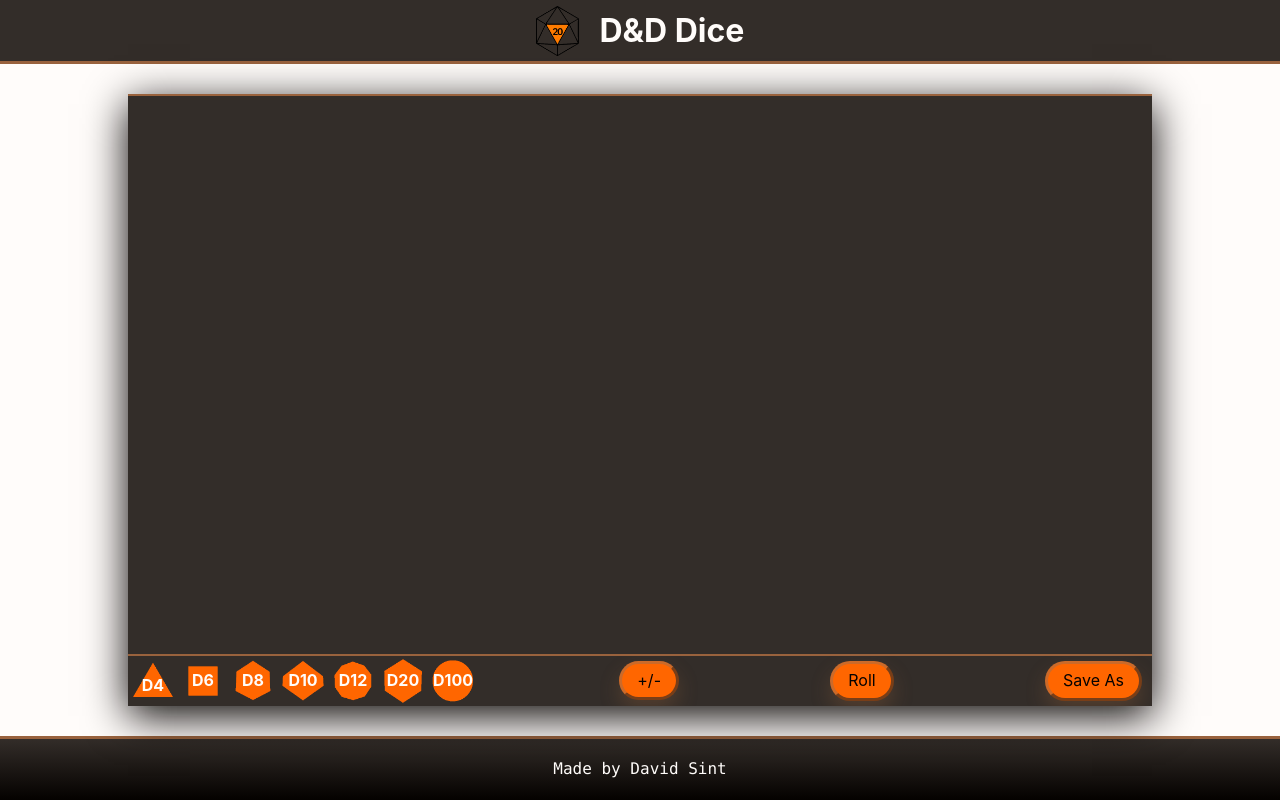
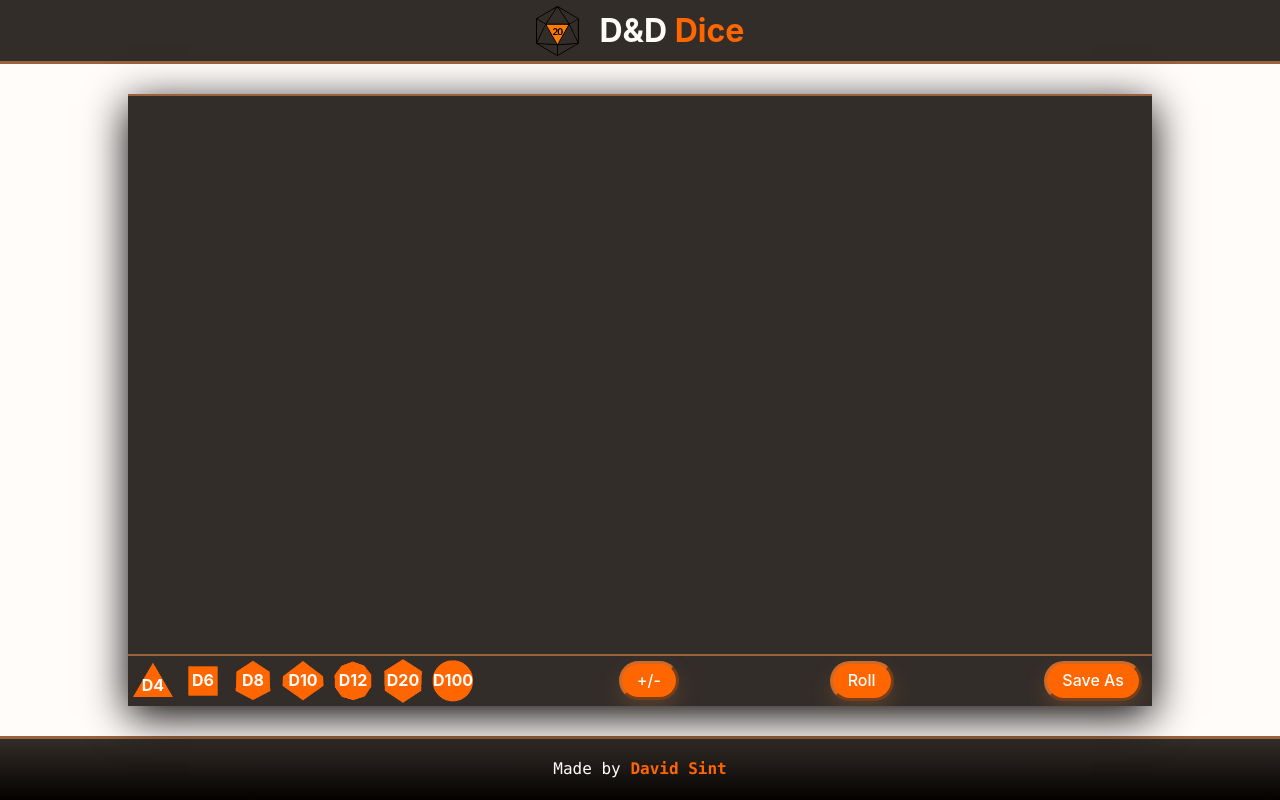
Before and after one commit to DavidSint/dnd-dice, a React (Create React App) app: page / in a window 1280 px wide. Built offline with nearby package versions, Linux system fonts and the light colour scheme.

Commit message:
fix(colour) changed colour scheme to more orange

```diff
--- a/src/App.tsx
+++ b/src/App.tsx
@@ -73,7 +73,7 @@ function App() {
     <>
       <header className="header">
         <img src={process.env.PUBLIC_URL + '/logo192.png'} alt="Dice logo" className="header-logo"></img>
-        <h1 className="header-text h1">D&D Dice</h1>
+        <h1 className="header-text h1">D&D <span className="highlight">Dice</span></h1>
       </header>
 
       <div className="container">
@@ -142,7 +142,7 @@ function App() {
       </div>
 
       <footer className="footer">
-        <code className="footer-text">Made by David Sint</code>
+        <code className="footer-text"> <span className="footer-text--pre">Made by</span> <span className="highlight">David Sint</span></code>
       </footer>
     </>
   );
--- a/src/sass/base/_base.scss
+++ b/src/sass/base/_base.scss
@@ -9,6 +9,7 @@
 html {
   // This defines 1rem
   font-size: 62.5%; // 1rem = 10px (10/16px = 62.5%)
+  font-weight: 600;
 }
 
 body {
--- a/src/sass/base/_typography.scss
+++ b/src/sass/base/_typography.scss
@@ -29,3 +29,7 @@ code {
 
   white-space: nowrap;
 }
+
+.highlight {
+  color: $color-primary;
+}
--- a/src/sass/components/_button.scss
+++ b/src/sass/components/_button.scss
@@ -4,7 +4,8 @@ button {
   margin: 0.5rem 1rem;
   background-color: $color-primary;
   border-radius: 2.5rem;
-  color: $color-dark;
+  color: $color-light;
+  font-weight: 500;
   box-shadow: 0 1rem 2rem rgba($color-tertiary, 0.3);
   border: .3rem outset $color-secondary;
   cursor: pointer;
--- a/src/sass/components/_filterScroller.scss
+++ b/src/sass/components/_filterScroller.scss
@@ -15,7 +15,6 @@
     margin: 1rem 1rem;
     background-color: $color-primary;
     border-radius: 2.5rem;
-    color: $color-dark;
     box-shadow: 0 1rem 2rem rgba($color-tertiary, 0.3);
     cursor: pointer;
     transition: transform .2s;
--- a/src/sass/layout/_footer.scss
+++ b/src/sass/layout/_footer.scss
@@ -14,7 +14,11 @@
   border-bottom: 1px solid $color-dark;
   color: $color-light;
 
-  &-text{
+  &-text {
     justify-self: center;
+
+    &--pre {
+      font-weight: 400;
+    }
   }
 }
--- a/src/sass/layout/_main.scss
+++ b/src/sass/layout/_main.scss
@@ -10,6 +10,7 @@
 }
 
 .main {
+  color: $color-light;
   grid-column: 2 / 3;
   grid-row: 2 / 3;
   background-color: $color-bg;
```
